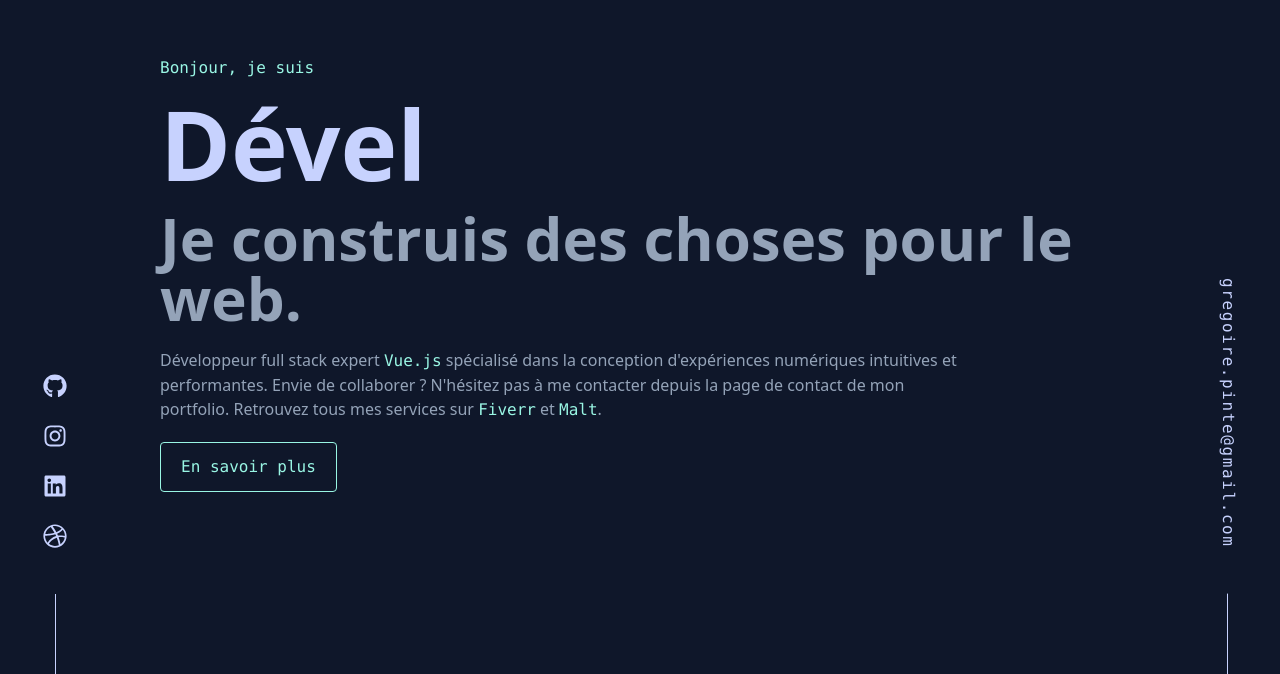
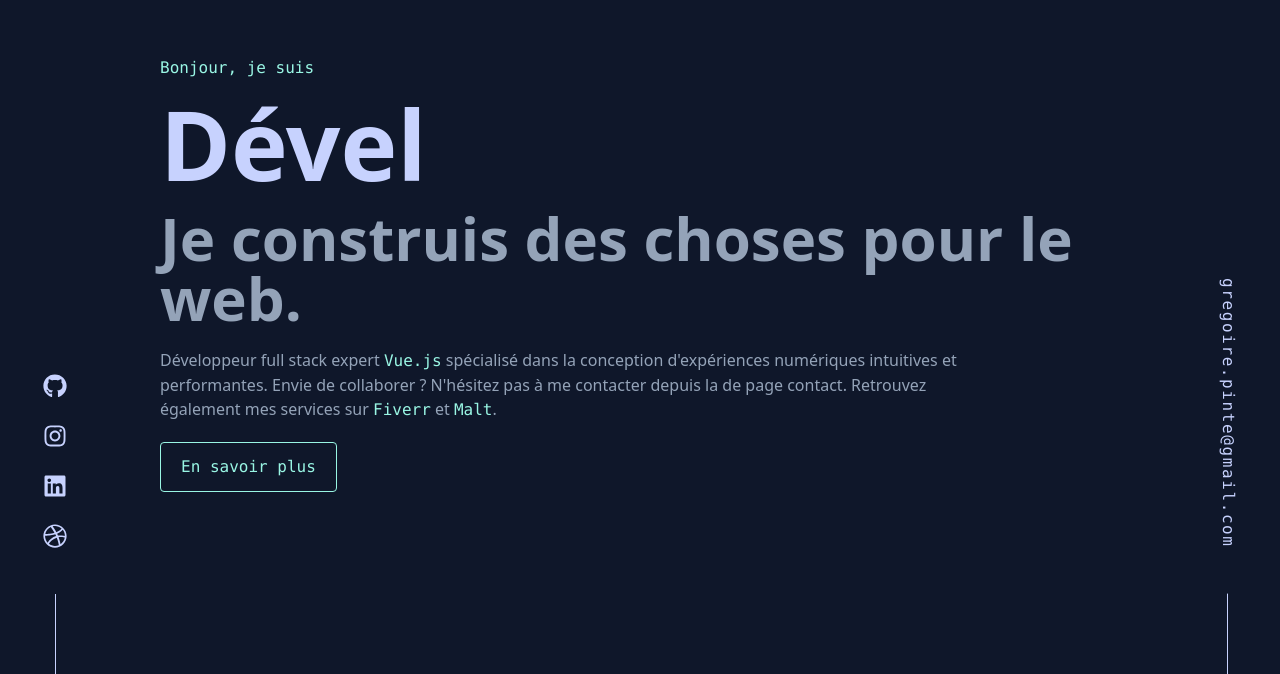
Before and after one commit to g4rf4z/gp-portfolio-client, a Vue app: page / in a window 1280 px wide. Shown: the part 126-800 px from the top of the page. Built offline with nearby package versions, Linux system fonts and the light colour scheme; no server answers.

Commit message:
23/05 - Update texts

```diff
--- a/src/components/organisms/IntroBanner.vue
+++ b/src/components/organisms/IntroBanner.vue
@@ -9,7 +9,7 @@
     >
     spécialisé dans la conception d'expériences numériques intuitives et
     performantes. Envie de collaborer ? N'hésitez pas à me contacter depuis la
-    page de contact de mon portfolio. Retrouvez tous mes services sur
+    de page contact. Retrouvez également mes services sur
     <link-atom
       is="a"
       to="https://fr.fiverr.com/gregoirepte"
```
